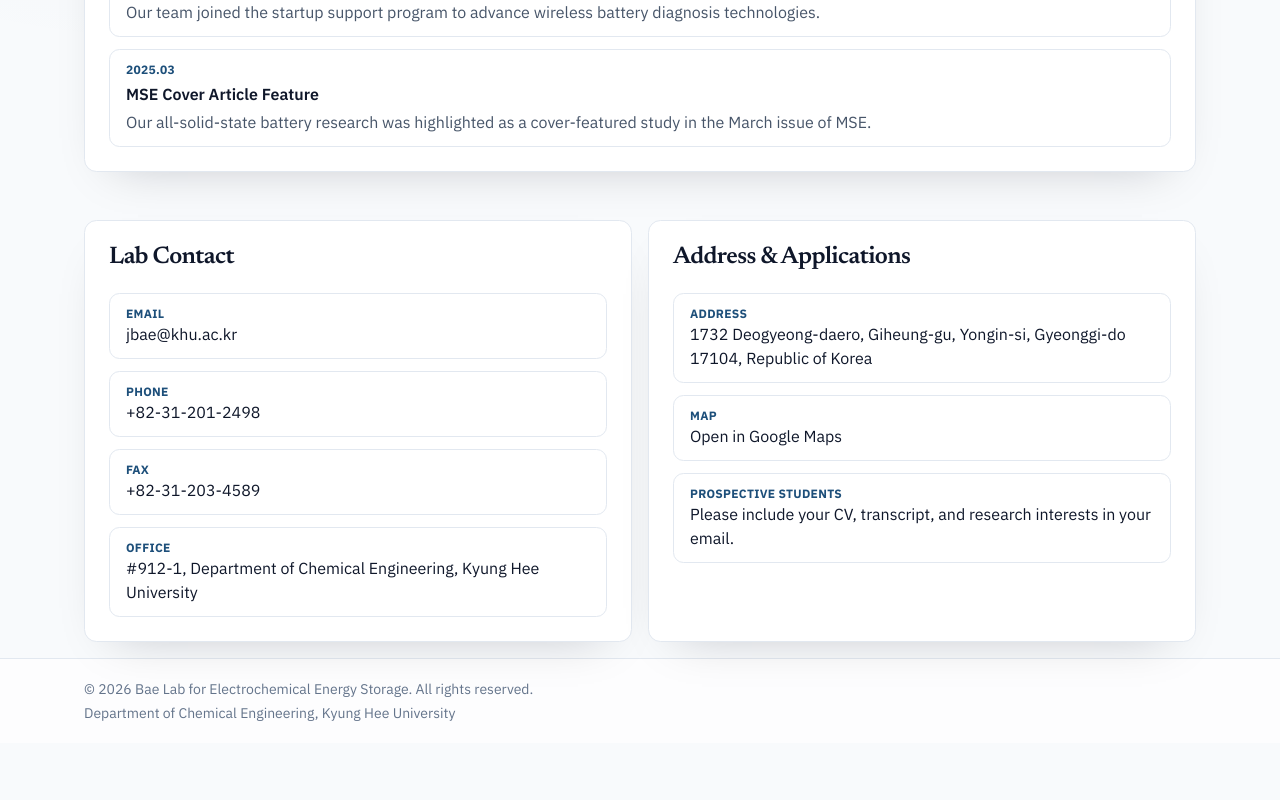
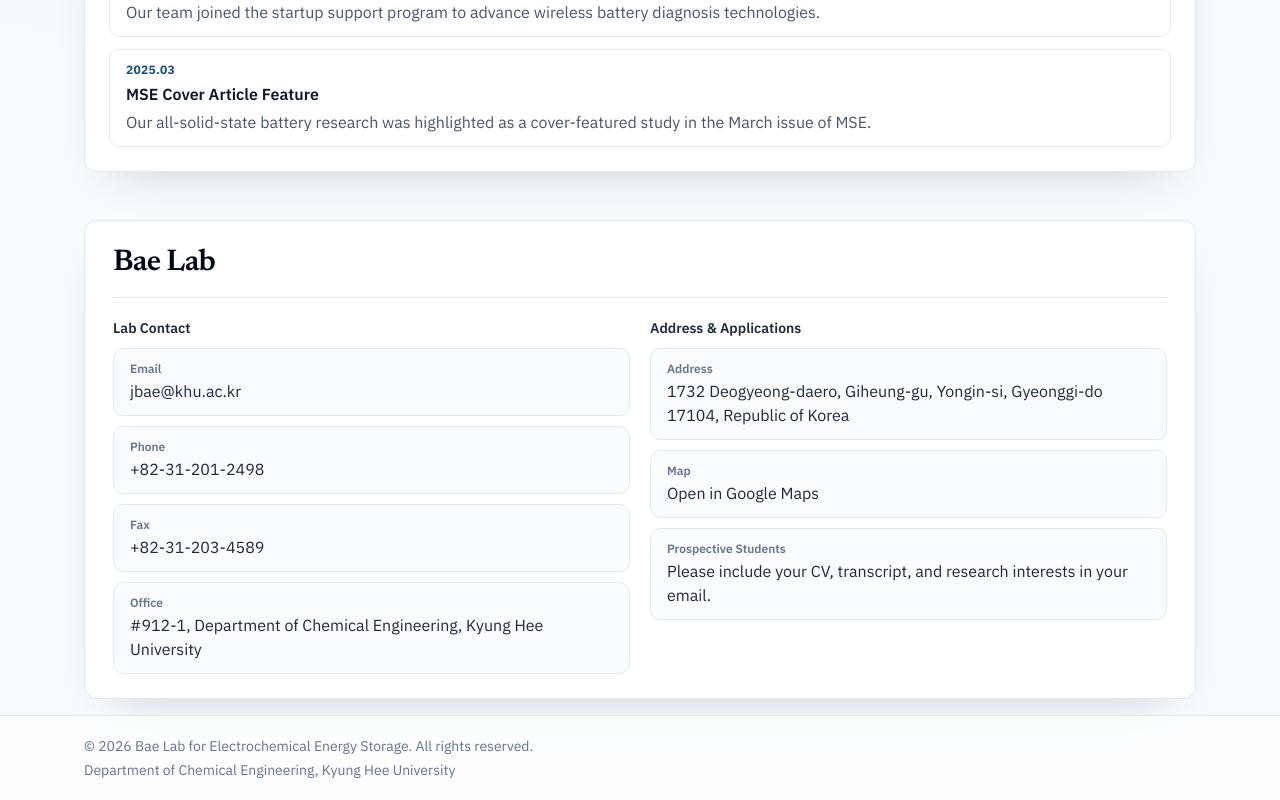
Before and after one commit to baegroup/baegroup.github.io, a React (Vite) app: page /en/news in a window 1280 px wide. Shown: the part 567-1367 px from the top of the page. Before the commit the page ends 1310 px from the top, so only its background shows below. Built offline with nearby package versions, Linux system fonts and the light colour scheme.

Commit message:
Simplify bottom contact section with Bae Lab title

```diff
--- a/src/components/site/SiteContactSection.jsx
+++ b/src/components/site/SiteContactSection.jsx
@@ -1,51 +1,22 @@
-import { Card, CardContent, CardHeader, CardTitle } from '@/components/ui/card';
 import { CONTACT_CONTENT } from '@/content/site-content';
 
 export function SiteContactSection({ locale }) {
   const content = CONTACT_CONTENT[locale];
   const labels = content.labels;
 
-  return (
-    <section className="mx-auto mb-4 mt-4 w-full max-w-6xl px-5" id="site-contact">
-      <div className="grid gap-4 md:grid-cols-2">
-        <Card>
-          <CardHeader>
-            <CardTitle>{content.leftTitle}</CardTitle>
-          </CardHeader>
-          <CardContent>
-            <ul className="grid gap-3 text-sm md:text-base">
-              <li className="rounded-md border border-border px-4 py-3">
-                <p className="text-xs font-bold uppercase tracking-wide text-[#1d4f7a]">{labels.email}</p>
-                <a href="mailto:jbae@khu.ac.kr">jbae@khu.ac.kr</a>
-              </li>
-              <li className="rounded-md border border-border px-4 py-3">
-                <p className="text-xs font-bold uppercase tracking-wide text-[#1d4f7a]">{labels.phone}</p>
-                <a href="tel:+82312012498">+82-31-201-2498</a>
-              </li>
-              <li className="rounded-md border border-border px-4 py-3">
-                <p className="text-xs font-bold uppercase tracking-wide text-[#1d4f7a]">{labels.fax}</p>
-                +82-31-203-4589
-              </li>
-              <li className="rounded-md border border-border px-4 py-3">
-                <p className="text-xs font-bold uppercase tracking-wide text-[#1d4f7a]">{labels.office}</p>
-                {content.office}
-              </li>
-            </ul>
-          </CardContent>
-        </Card>
+  const leftItems = [
+    { key: 'email', label: labels.email, value: <a href="mailto:jbae@khu.ac.kr">jbae@khu.ac.kr</a> },
+    { key: 'phone', label: labels.phone, value: <a href="tel:+82312012498">+82-31-201-2498</a> },
+    { key: 'fax', label: labels.fax, value: '+82-31-203-4589' },
+    { key: 'office', label: labels.office, value: content.office }
+  ];
 
-        <Card>
-          <CardHeader>
-            <CardTitle>{content.rightTitle}</CardTitle>
-          </CardHeader>
-          <CardContent>
-            <ul className="grid gap-3 text-sm md:text-base">
-              <li className="rounded-md border border-border px-4 py-3">
-                <p className="text-xs font-bold uppercase tracking-wide text-[#1d4f7a]">{labels.address}</p>
-                {content.address}
-              </li>
-              <li className="rounded-md border border-border px-4 py-3">
-                <p className="text-xs font-bold uppercase tracking-wide text-[#1d4f7a]">{labels.map}</p>
+  const rightItems = [
+    { key: 'address', label: labels.address, value: content.address },
+    {
+      key: 'map',
+      label: labels.map,
+      value: (
         <a
           href="https://maps.google.com/?q=1732+Deogyeong-daero,+Giheung-gu,+Yongin-si,+Gyeonggi-do"
           rel="noreferrer"
@@ -53,14 +24,43 @@ export function SiteContactSection({ locale }) {
         >
           {content.map}
         </a>
+      )
+    },
+    { key: 'apply', label: labels.apply, value: content.apply }
+  ];
+
+  return (
+    <section className="mx-auto mb-4 mt-4 w-full max-w-6xl px-5" id="site-contact">
+      <div className="rounded-lg border border-border bg-white/95 px-5 py-5 shadow-soft md:px-7 md:py-6">
+        <div className="mb-5 border-b border-border pb-4">
+          <h2 className="font-serif text-3xl font-semibold tracking-tight text-slate-950">Bae Lab</h2>
+        </div>
+
+        <div className="grid gap-5 md:grid-cols-2">
+          <div className="space-y-2.5">
+            <p className="text-sm font-semibold text-slate-800">{content.leftTitle}</p>
+            <ul className="grid gap-2.5 text-sm md:text-base">
+              {leftItems.map((item) => (
+                <li className="rounded-md border border-border bg-slate-50/70 px-4 py-3" key={item.key}>
+                  <p className="text-xs font-semibold text-slate-500">{item.label}</p>
+                  <div className="mt-0.5 text-slate-800">{item.value}</div>
                 </li>
-              <li className="rounded-md border border-border px-4 py-3">
-                <p className="text-xs font-bold uppercase tracking-wide text-[#1d4f7a]">{labels.apply}</p>
-                {content.apply}
+              ))}
+            </ul>
+          </div>
+
+          <div className="space-y-2.5">
+            <p className="text-sm font-semibold text-slate-800">{content.rightTitle}</p>
+            <ul className="grid gap-2.5 text-sm md:text-base">
+              {rightItems.map((item) => (
+                <li className="rounded-md border border-border bg-slate-50/70 px-4 py-3" key={item.key}>
+                  <p className="text-xs font-semibold text-slate-500">{item.label}</p>
+                  <div className="mt-0.5 text-slate-800">{item.value}</div>
                 </li>
+              ))}
             </ul>
-          </CardContent>
-        </Card>
+          </div>
+        </div>
       </div>
     </section>
   );
```
Lines whose indentation alone changed are shown as unchanged.
